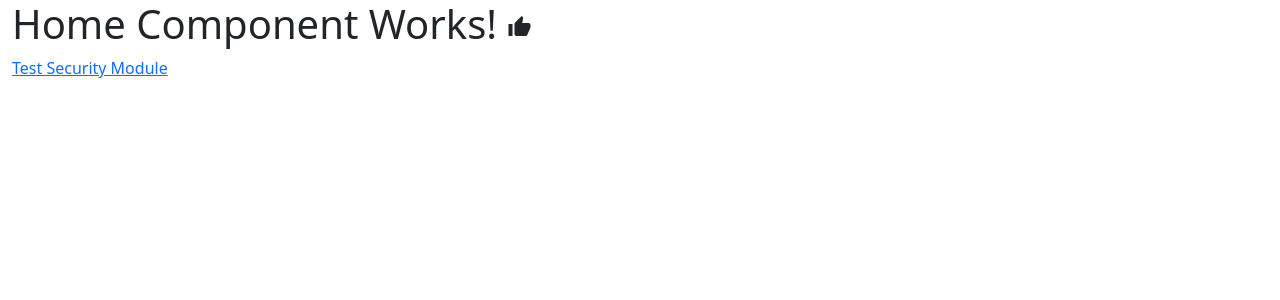
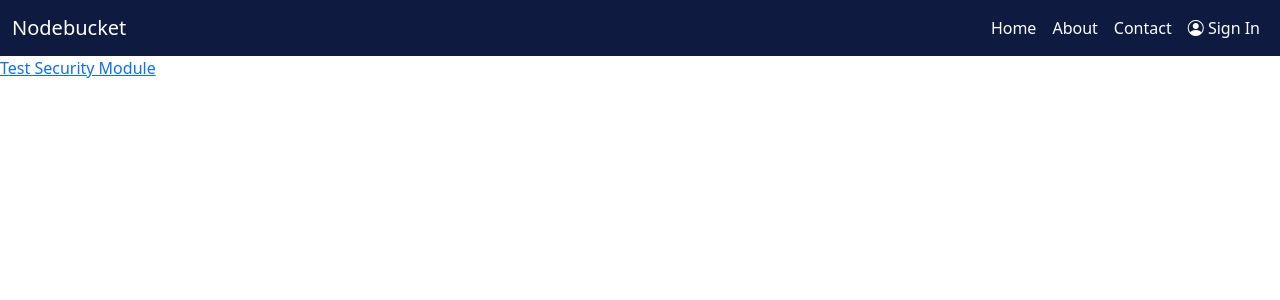
Before and after one commit to Justin-Barlowe/Nodebucket, an Angular app: page / in a window 1280 px wide. Shown: the top 300 px of the page. Built offline with nearby package versions, Linux system fonts and the light colour scheme.

Commit message:
Navbar created

```diff
--- a/angular.json
+++ b/angular.json
@@ -25,8 +25,9 @@
               "src/assets"
             ],
             "styles": [
-              "src/styles.css",
-              "node_modules/bootstrap/dist/css/bootstrap.min.css"
+              "node_modules/bootstrap/dist/css/bootstrap.min.css",
+              "node_modules/bootstrap-icons/font/bootstrap-icons.css",
+              "src/styles.css"
             ],
             "scripts": [
               "node_modules/bootstrap/dist/js/bootstrap.bundle.min.js"
--- a/package.json
+++ b/package.json
@@ -21,6 +21,7 @@
     "@angular/router": "^16.1.0",
     "ajv": "^8.12.0",
     "bootstrap": "^5.3.1",
+    "bootstrap-icons": "^1.11.3",
     "express": "^4.18.2",
     "http-errors": "^2.0.0",
     "mongodb": "^5.7.0",
--- a/src/app/home/home.component.html
+++ b/src/app/home/home.component.html
@@ -1,9 +1,3 @@
-<div class="container-fluid">
-  <div class="row">
-    <div class="col">
-      <h1>Home Component Works! <span class="material-icons">thumb_up</span></h1>
-    </div>
-  </div>
+
 
   <a routerLink="/security">Test Security Module</a>
-</div>
--- a/src/app/layouts/footer/footer.component.html
+++ b/src/app/layouts/footer/footer.component.html
@@ -1 +1,2 @@
-<footer></footer>
+<footer>
+</footer>
--- a/src/app/layouts/nav/nav.component.html
+++ b/src/app/layouts/nav/nav.component.html
@@ -1 +1,29 @@
-<nav></nav>
+<!-- Navbar -->
+<nav class="navbar navbar-expand-lg navbar-light bg-primary">
+  <div class="container-fluid">
+    <a class="navbar-brand" RouterLink="" style="color: white;">Nodebucket</a>
+
+    <!-- Hamburger menu for smaller screens with dropdown -->
+    <button class="navbar-toggler" type="button" data-bs-toggle="collapse" data-bs-target="#navbarNav" aria-controls="navbarNav" aria-expanded="false" aria-label="Toggle navigation" style="background-color: white;">
+      <span class="navbar-toggler-icon" ></span>
+    </button>
+
+    <!-- Navbar links -->
+    <div class="collapse navbar-collapse" id="navbarNav">
+      <ul class="navbar-nav ms-auto">
+        <li class="nav-item">
+          <a class="nav-link" routerLink="" style="color: white;">Home</a>
+        </li>
+        <li class="nav-item">
+          <a class="nav-link" routerLink="/about" style="color: white;">About</a>
+        </li>
+        <li class="nav-item">
+          <a class="nav-link" routerLink="/contact" style="color: white;">Contact</a>
+        </li>
+        <li class="nav-item">
+          <a class="nav-link" routerLink="/contact" style="color: white;"><i class="bi bi-person-circle"></i> Sign In</a>
+        </li>
+      </ul>
+    </div>
+  </div>
+</nav>
--- a/src/index.html
+++ b/src/index.html
@@ -6,7 +6,6 @@
   <base href="/">
   <meta name="viewport" content="width=device-width, initial-scale=1">
   <link rel="icon" type="image/x-icon" href="favicon.ico">
-  <link href="https://fonts.googleapis.com/icon?family=Material+Icons" rel="stylesheet">
 </head>
 <body>
   <app-root></app-root>
--- a/src/styles.css
+++ b/src/styles.css
@@ -1 +1,41 @@
-/* You can add global styles to this file, and also import other style files */
+/* Name: Justin Barlowe */
+/* File: styles.css */
+/* Description: CSS file for Nodebucket */
+/* Date: 1/15/2024 */
+
+
+/* Import bootstrap */
+@import '~bootstrap/dist/css/bootstrap.min.css';
+
+/* Override default bootstrap colors with Ravenclaw colors*/
+
+:root {
+  --bs-primary: #0e1a40;
+  --bs-secondary: #946b2d;
+  --bs-warning: #222f5b;
+}
+
+/* Override navbar background color */
+.navbar.bg-primary {
+  background-color: var(--bs-primary) !important;
+}
+
+/* Override primary button background and border color */
+.btn-primary {
+  background-color: var(--bs-secondary) !important;
+  border-color: var(--bs-secondary) !important;
+}
+
+/* Override link hover color */
+.nav-link:hover {
+  color: var(--bs-secondary) !important;
+}
+
+/* Override warning color */
+.warning-color {
+  color: var(--bs-warning) !important;
+}
+
+.input-label {
+  font-size: larger;
+}
```
Also changed, not shown: 1 other file (tests, documents, lock files or other folders).
